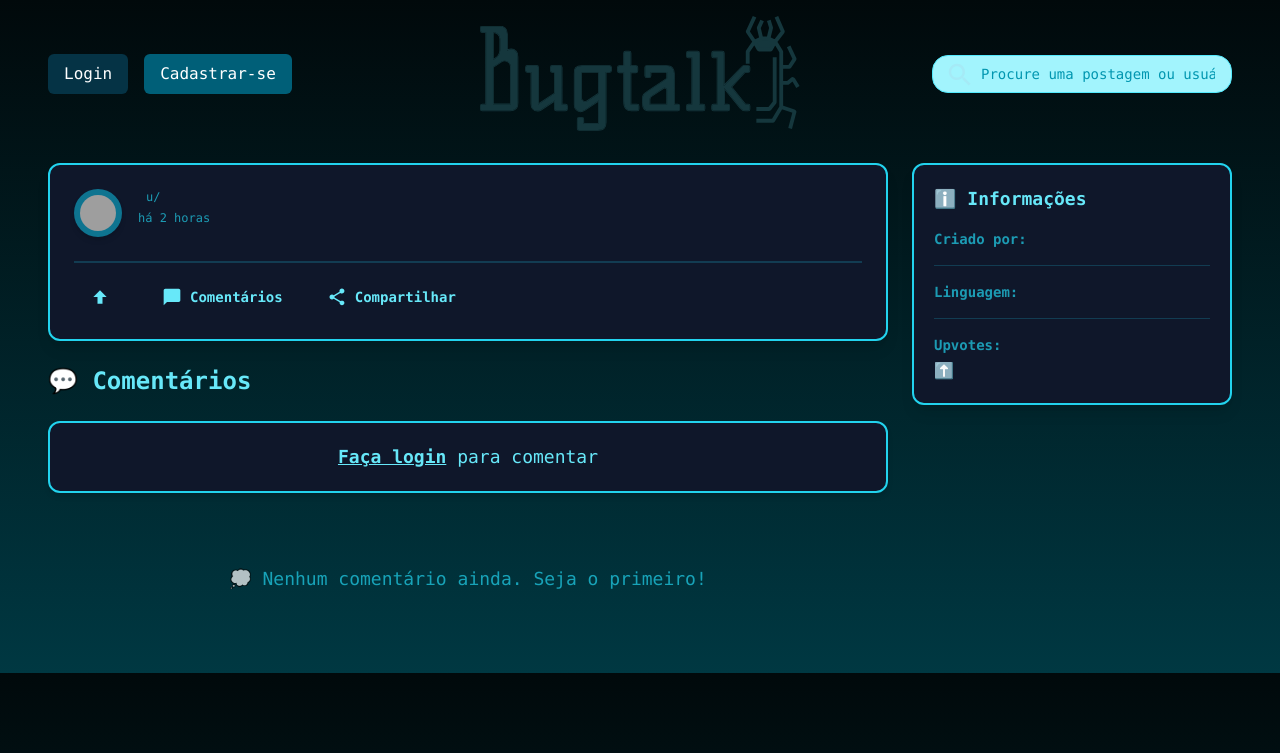
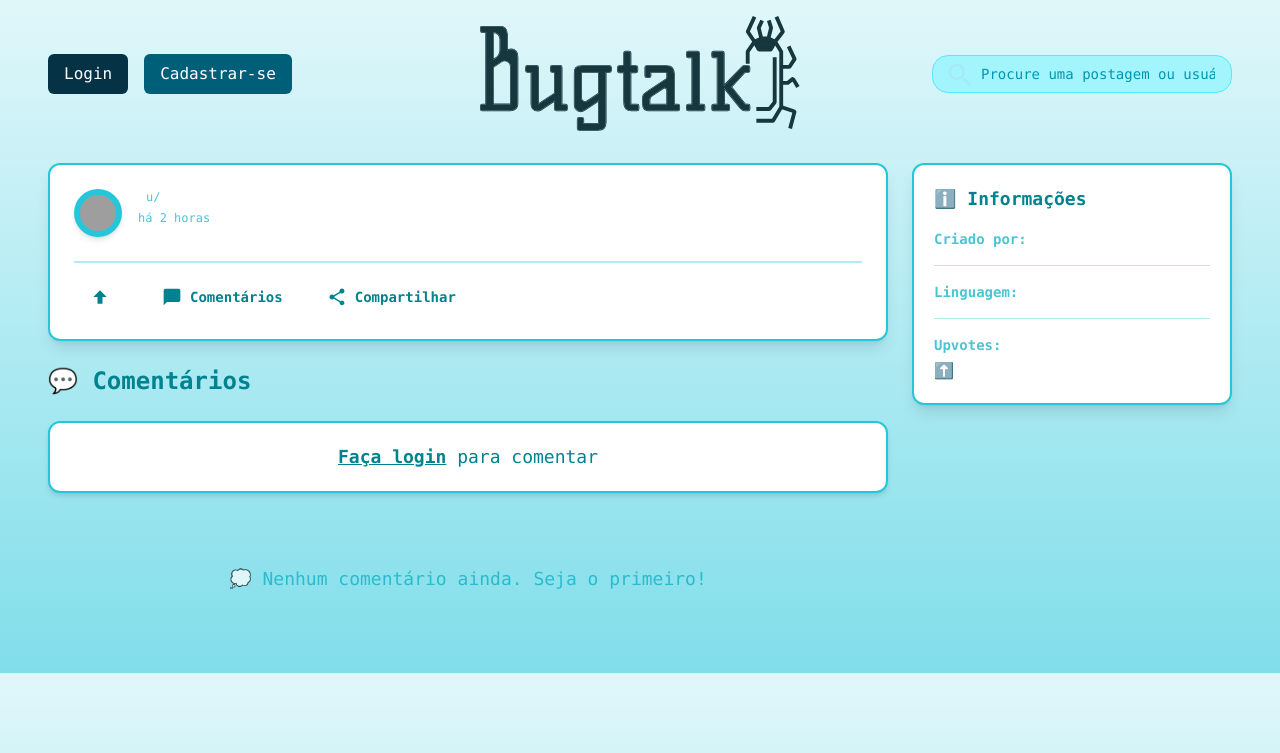
Before and after one commit to Gab-off/BugTalk, a PHP site: template src/Views/posts/ver.php in a window 1280 px wide. Shown: the top 753 px of the page. Run offline with PHP 8.4, Linux system fonts and the light colour scheme; the template is opened without the code that fills it, so the values that code supplies are empty; style sheets or scripts are compiled from the project's sources; some libraries are stand-ins or nearby versions; grey boxes are pictures that could not be loaded.

Commit message:
light theme clear

```diff
--- a/src/Views/posts/criar.php
+++ b/src/Views/posts/criar.php
@@ -157,8 +157,10 @@ $erro = $_GET['erro'] ?? null;
 <body class="font-mono max-w-[1440px] mx-auto h-full px-2 md:px-8 lg:px-12" data-theme="dark">
 
 <!-- Botão de alternar tema -->
-
-
+<button class="theme-toggle" onclick="toggleTheme()">
+    <span id="theme-icon">☀️</span>
+    <span id="theme-text">Tema Claro</span>
+</button>
 
 <main class="flex flex-col items-center justify-center min-h-screen px-2 py-8">
     <form class="w-full max-w-2xl rounded-xl border-2 form-card p-6 shadow-2xl flex flex-col gap-6"
--- a/src/Views/posts/ver.php
+++ b/src/Views/posts/ver.php
@@ -138,7 +138,7 @@ require_once __DIR__ . '/../layouts/head-visualizar.php';
     }
 </style>
 
-<body class="font-mono max-w-[1440px] mx-auto h-full px-2 md:px-8 lg:px-12">
+<body class="font-mono max-w-[1440px] mx-auto h-full px-2 md:px-8 lg:px-12" data-theme="light">
 
 <?php require_once __DIR__ . '/../layouts/header.php'; ?>
 
@@ -366,8 +366,15 @@ function renderizarComentarios($comentarios, $id_post, $nivel = 0) {
 
     // Detectar tema do sistema ou localStorage (sincronizado com outras páginas)
     window.addEventListener('DOMContentLoaded', function() {
-        const savedTheme = localStorage.getItem('theme') || 'dark';
-        document.body.setAttribute('data-theme', savedTheme);
+        const savedTheme = localStorage.getItem('theme');
+
+        if (savedTheme) {
+            document.body.setAttribute('data-theme', savedTheme);
+        } else {
+            // Detectar preferência do sistema
+            const prefersDark = window.matchMedia('(prefers-color-scheme: dark)').matches;
+            document.body.setAttribute('data-theme', prefersDark ? 'dark' : 'light');
+        }
     });
 
     // Escutar mudanças no localStorage (sincronização entre abas)
```
